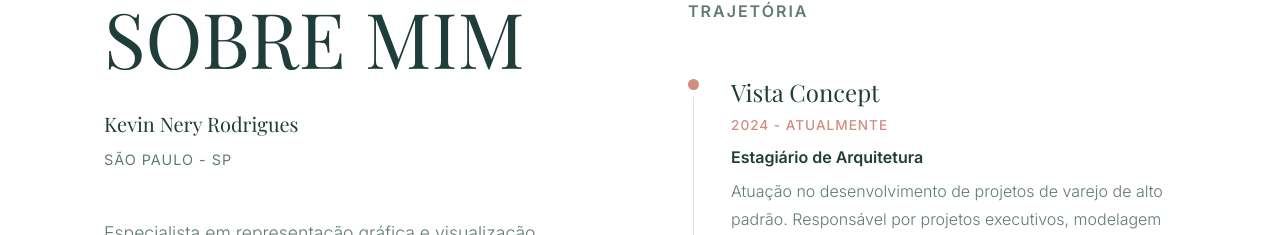
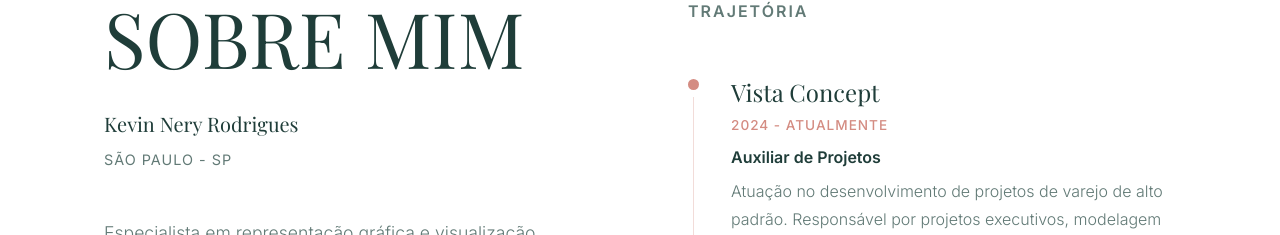
Before and after one commit to ryc02/portfolio-kevin, a React (Vite) app: page / in a window 1280 px wide. Shown: the part 961-1196 px from the top of the page. Built offline with nearby package versions, Linux system fonts and the light colour scheme; a web font is replaced by a local one.

Commit message:
update job titles and card height

```diff
--- a/src/components/ProjectIndex.jsx
+++ b/src/components/ProjectIndex.jsx
@@ -23,7 +23,7 @@ const ParallaxThumbnail = ({ src, alt }) => {
   return (
     <div ref={ref} style={{
       width: '100%',
-      height: '400px',
+      height: '550px',
       overflow: 'hidden',
       position: 'relative'
     }}>
--- a/src/translations.js
+++ b/src/translations.js
@@ -20,7 +20,7 @@ export const translations = {
         vista: {
           title: "Vista Concept",
           date: "2024 - Atualmente",
-          subtitle: "Estagiário de Arquitetura",
+          subtitle: "Auxiliar de Projetos",
           desc: "Atuação no desenvolvimento de projetos de varejo de alto padrão. Responsável por projetos executivos, modelagem 3D e renderizações fotorrealistas para marcas globais de prestígio, incluindo: <strong>Swarovski, Burger King, Espaçolaser e BlueFit</strong>. Foco absoluto na padronização da identidade visual e excelência técnica."
         },
         hering: {
@@ -97,7 +97,7 @@ export const translations = {
         vista: {
           title: "Vista Concept",
           date: "2024 - Present",
-          subtitle: "Architecture Intern",
+          subtitle: "Project Assistant",
           desc: "Working in the development of high-end retail projects. Responsible for executive projects, 3D modeling, and photorealistic renderings for prestigious global brands, including: <strong>Swarovski, Burger King, Espaçolaser, and BlueFit</strong>. Absolute focus on visual identity standardization and technical excellence."
         },
         hering: {
```
